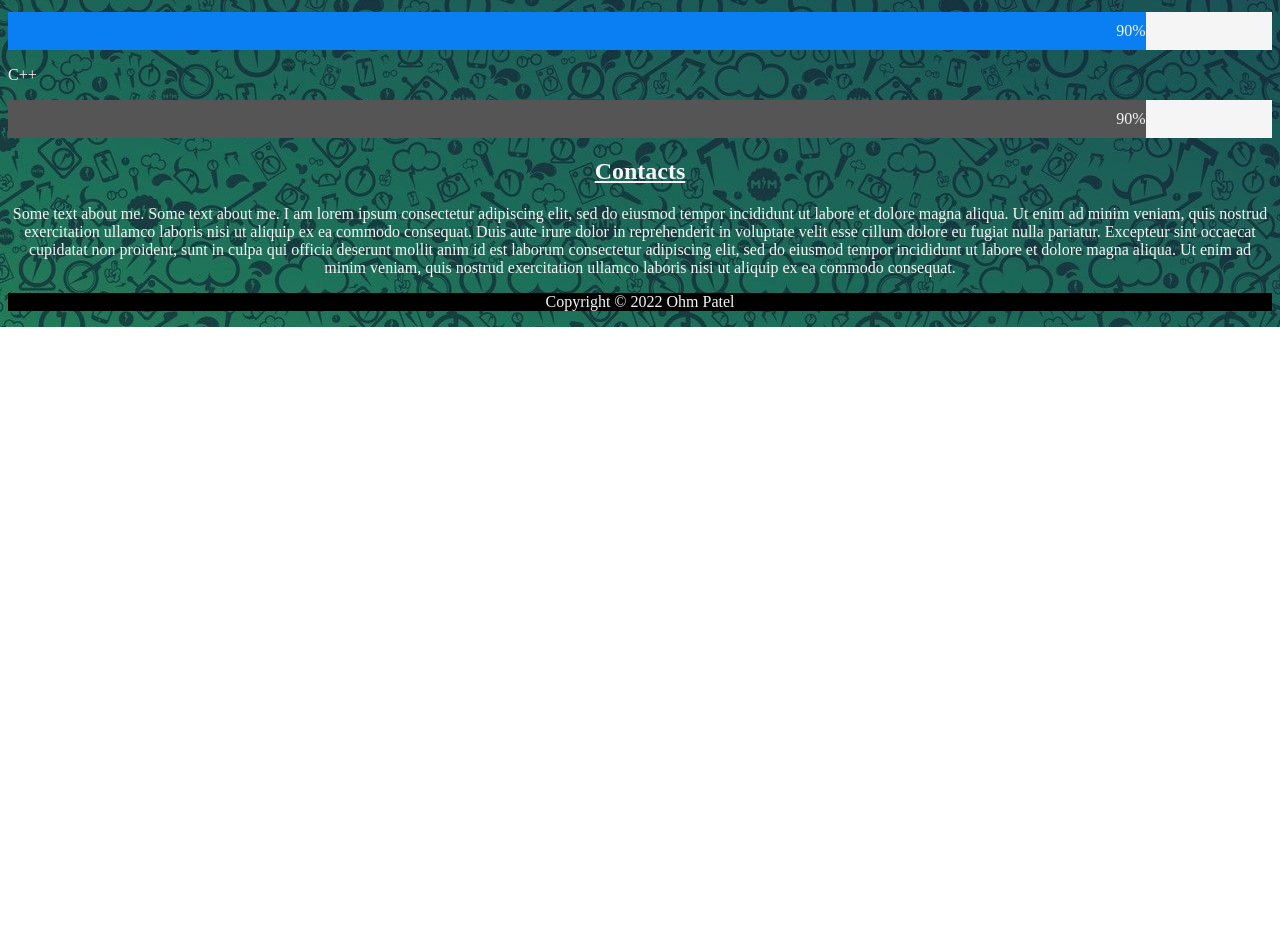
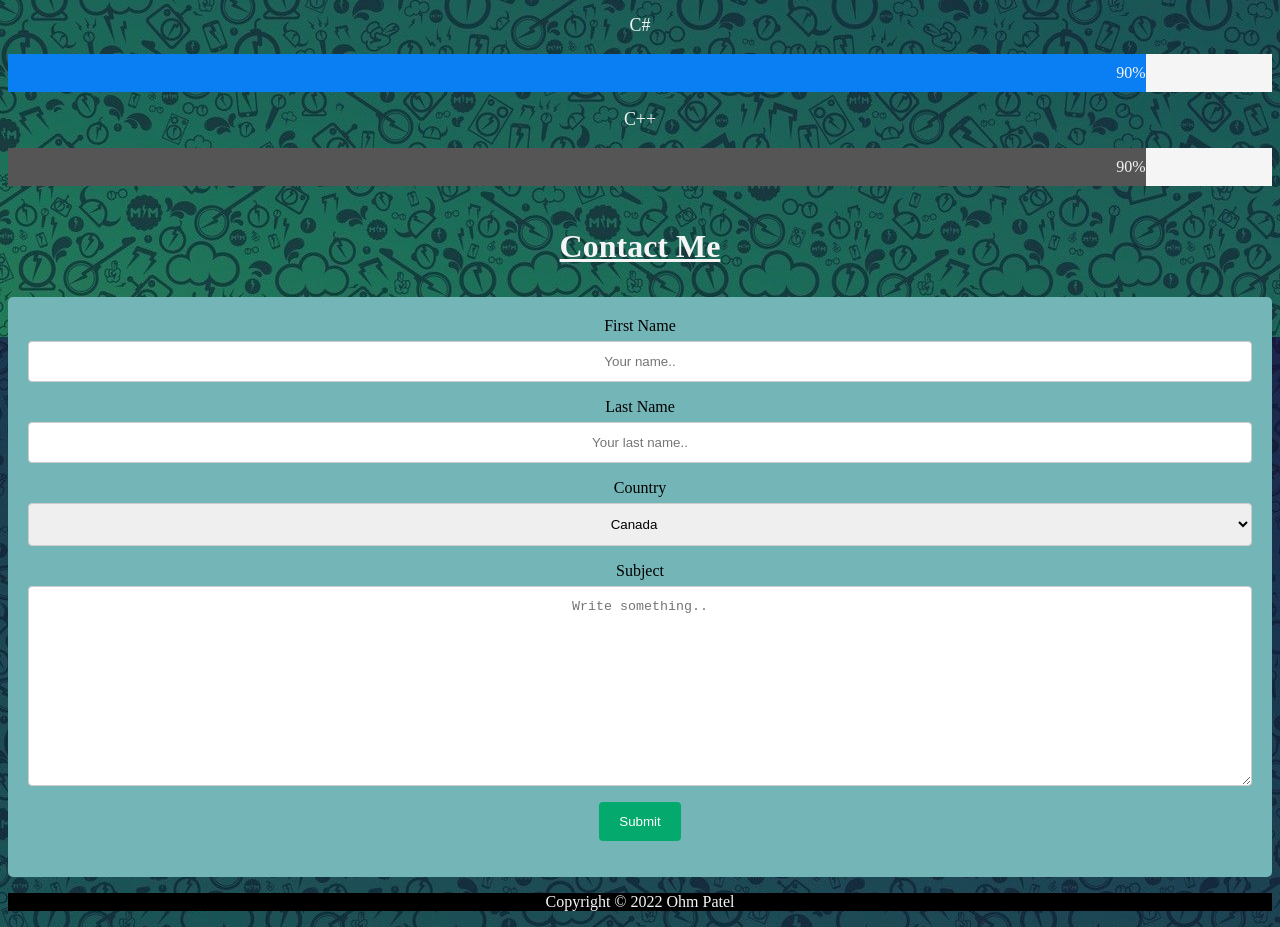
Before and after one commit to ohmstar123/Tutorial1, a plain HTML site: page index.html in a window 1280 px wide. Shown: the part 863-1790 px from the top of the page. Before the commit the page ends 1190 px from the top, so only its background shows below. Drawn offline with Linux system fonts and the light colour scheme.

Commit message:
Third Change

```diff
--- a/index.html
+++ b/index.html
@@ -71,6 +71,7 @@
         .aboutme-heading {
             color: whitesmoke;
             text-align: center;
+            font-size: 200%;
         }
         .aboutme p{
             color:whitesmoke;
@@ -94,16 +95,66 @@
         .csharp {width:90%; background-color: rgb(10, 127, 244);}
         .cplus {width:90%; background-color: rgb(85, 85, 85);}
 
-        .myskills h1,p{color: whitesmoke;}
+        .myskills h1 {
+            color: whitesmoke;
+            text-align: center;
+        }
 
+        .myskills p {
+            color: whitesmoke;
+            text-align: center;
+            font-size: 112%;
+        }
+
+      /*
         .contacts-heading {
             color: whitesmoke;
-            text-align: center;
+            text-align:center;
         }
 
         .contacts p{
             color:whitesmoke;
             text-align:center;
+        }
+        */
+
+        .contact h3 {
+            color:whitesmoke;
+            text-align:center;
+            padding-top: 10px;
+            font-size: 200%;
+        }
+
+        input[type=text], select, textarea {
+        width: 100%;
+        padding: 12px;
+        border: 1px solid #ccc;
+        border-radius: 4px;
+        box-sizing: border-box;
+        margin-top: 6px;
+        margin-bottom: 16px;
+        resize: vertical;
+        text-align: center;
+        }
+
+        input[type=submit] {
+        background-color: #04AA6D;
+        color: white;
+        padding: 12px 20px;
+        border: none;
+        border-radius: 4px;
+        cursor: pointer;
+        }
+
+        input[type=submit]:hover {
+        background-color: #45a049;
+        }
+
+        .contactContainer {
+        border-radius: 5px;
+        background-color:rgb(116, 181, 184);
+        padding: 20px;
+        text-align: center;
         }
 
         .footer{
@@ -172,12 +223,39 @@
             </div>
         </div>
 
-        <div class="contacts" id="contacts">
+       <!-- <div class="contacts" id="contacts">
             <h2 class="contacts-heading"> <u>Contacts</u></h2>
             <p>Some text about me. Some text about me. I am lorem ipsum consectetur adipiscing elit, sed do eiusmod tempor incididunt ut labore et dolore magna aliqua. Ut enim ad minim veniam, quis nostrud exercitation ullamco laboris nisi ut aliquip
                 ex ea commodo consequat. Duis aute irure dolor in reprehenderit in voluptate velit esse cillum dolore eu fugiat nulla pariatur. Excepteur sint occaecat cupidatat non proident, sunt in culpa qui officia deserunt mollit anim id est laborum consectetur
                 adipiscing elit, sed do eiusmod tempor incididunt ut labore et dolore magna aliqua. Ut enim ad minim veniam, quis nostrud exercitation ullamco laboris nisi ut aliquip ex ea commodo consequat.</p>
         </div>
+    -->
+
+
+    <div class = "contact" id="contacts">
+        <h3><u>Contact Me</u></h3>
+
+        <div class="contactContainer">
+            <form action="thankyouPage.html">
+            <label for="fname">First Name</label>
+            <input type="text" id="fname" name="firstname" placeholder="Your name..">
+
+            <label for="lname">Last Name</label>
+            <input type="text" id="lname" name="lastname" placeholder="Your last name..">
+
+            <label for="country">Country</label>
+            <select id="country" name="country">
+                <option value="canada">Canada</option>
+                <option value="usa">USA</option>
+            </select>
+
+            <label for="subject">Subject</label>
+            <textarea id="subject" name="subject" placeholder="Write something.." style="height:200px"></textarea>
+
+            <input type="submit" value="Submit">
+            </form>
+        </div>
+    </div>
 
         <div class="footer">
             <p>Copyright © 2022 Ohm Patel</p>
```
